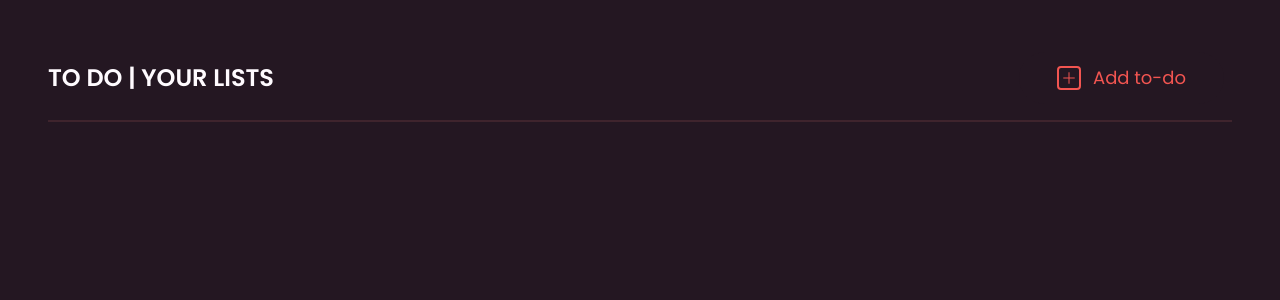
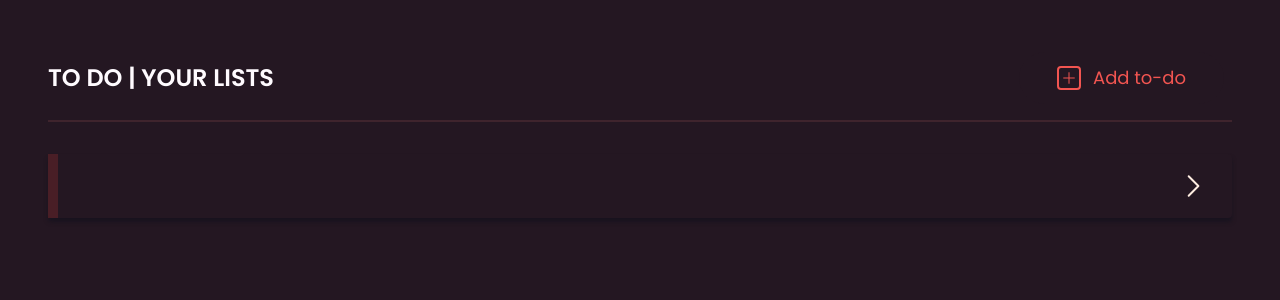
Before and after one commit to eduardamirelly/to-do-list, a React (Vite) app: page / in a window 1280 px wide. Shown: the top 300 px of the page. Built offline with nearby package versions, Linux system fonts and the light colour scheme.

Commit message:
:sparkles: feat: add input text to ListTodo component

```diff
--- a/src/components/ListTodo/index.jsx
+++ b/src/components/ListTodo/index.jsx
@@ -1,11 +1,37 @@
 import { CaretRight } from 'phosphor-react'
+import TextareaInput from '../TextInput'
 
 import ListTrash from './ListTrash'
 
+import { useCallback } from 'react'
+import { useState } from 'react'
+
 function ListTodo(props) {
+
+  const [textList, setTextList] = useState('');
+
+  const handleInputText = useCallback((event) => {
+    setTextList(event.target.value);
+  }, []);
+
+  const handleDeleteList = useCallback(() => {
+    //
+  }, []);
+
+  const handleKeyEnter = useCallback((event) => {
+    //
+  }, []);
+
+
   return (
     <div className="list">
       <ListTrash />
+
+      <TextareaInput
+        handleInput={handleInputText}
+        handleKeyEnter={handleKeyEnter}
+        text={textList}
+      />
 
       { props.title }
       <CaretRight size={32} weight="regular" />
--- /dev/null
+++ b/src/components/TextInput/index.jsx
@@ -0,0 +1,16 @@
+function TextInput({ handleInput, handleKeyEnter, text }) {
+  return (
+    <>
+      <input
+        type="text"
+        className="textarea-input"
+        onInput={handleInput}
+        onKeyDown={handleKeyEnter}
+        value={text}
+        autoFocus
+      />
+    </>
+  )
+}
+
+export default TextInput
--- a/src/components/TextareaInput/index.jsx
+++ /dev/null
@@ -1,16 +0,0 @@
-function TextareaInput({ handleInput, handleKeyEnter, text }) {
-  return (
-    <>
-      <textarea
-        onInput={handleInput}
-        onKeyDown={handleKeyEnter}
-        value={text}
-        rows="1"
-        autoFocus
-      >
-      </textarea>
-    </>
-  )
-}
-
-export default TextareaInput
--- a/src/components/Todo/index.jsx
+++ b/src/components/Todo/index.jsx
@@ -2,7 +2,7 @@ import { Trash } from 'phosphor-react'
 import CheckboxGradient from './components/CheckboxGradient'
 import MenuOptions from '../MenuOptions'
 import Option from '../MenuOptions/components/Option'
-import TextareaInput from '../TextareaInput'
+import TextareaInput from '../TextInput'
 
 import { useDispatch } from 'react-redux'
 import { addTodo, deleteTodo, editTodo } from '../../redux/actions/todoActions'
@@ -35,7 +35,6 @@ function Todo({ id, text, checked }) {
   }, [dispatch]);
 
   const handleKeyEnter = useCallback((event) => {
-    // console.log(event);
     if(event.keyCode === 13) {
       dispatch(addTodo());
     }
--- a/src/components/_patterns.css
+++ b/src/components/_patterns.css
@@ -16,6 +16,12 @@
 
 .btn svg {
   @apply mr-3;
+}
+
+/* TEXTAREA */
+
+.textarea-input {
+  @apply bg-transparent overflow-hidden outline-none leading-6 py-2 w-full;
 }
 
 /* LIST TO DO */
@@ -49,10 +55,6 @@
 
 .to-do .to-do-content {
   @apply flex items-center w-full;
-}
-
-.to-do .to-do-content textarea {
-  @apply resize-none bg-transparent overflow-hidden outline-none leading-6 py-2 w-full;
 }
 
 /* CHECKBOX GRADIENT */
--- a/src/pages/TodosPage.jsx
+++ b/src/pages/TodosPage.jsx
@@ -3,6 +3,7 @@ import Todo from '../components/Todo'
 import ButtonAddTodo from '../components/Button/ButtonAddTodo'
 
 import { useSelector } from 'react-redux'
+import ListTodo from '../components/ListTodo';
 
 function TodosPage() {
 
@@ -18,6 +19,7 @@ function TodosPage() {
       </div>
 
       <div className="container">
+        <ListTodo />
         {
           todos.map((todo, index) => (
             <Todo key={index} id={todo.id} text={todo.text} checked={todo.checked} />
```
